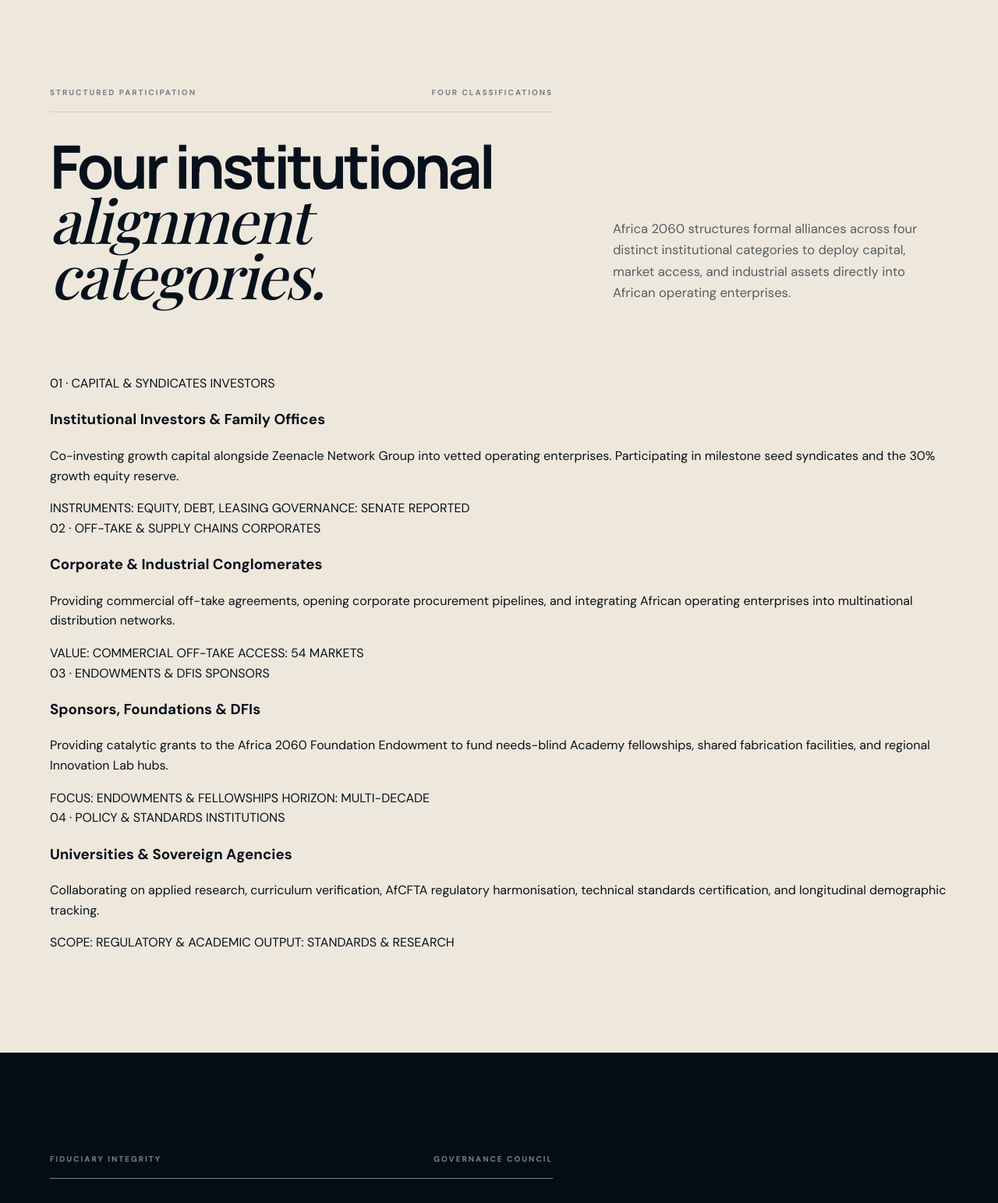
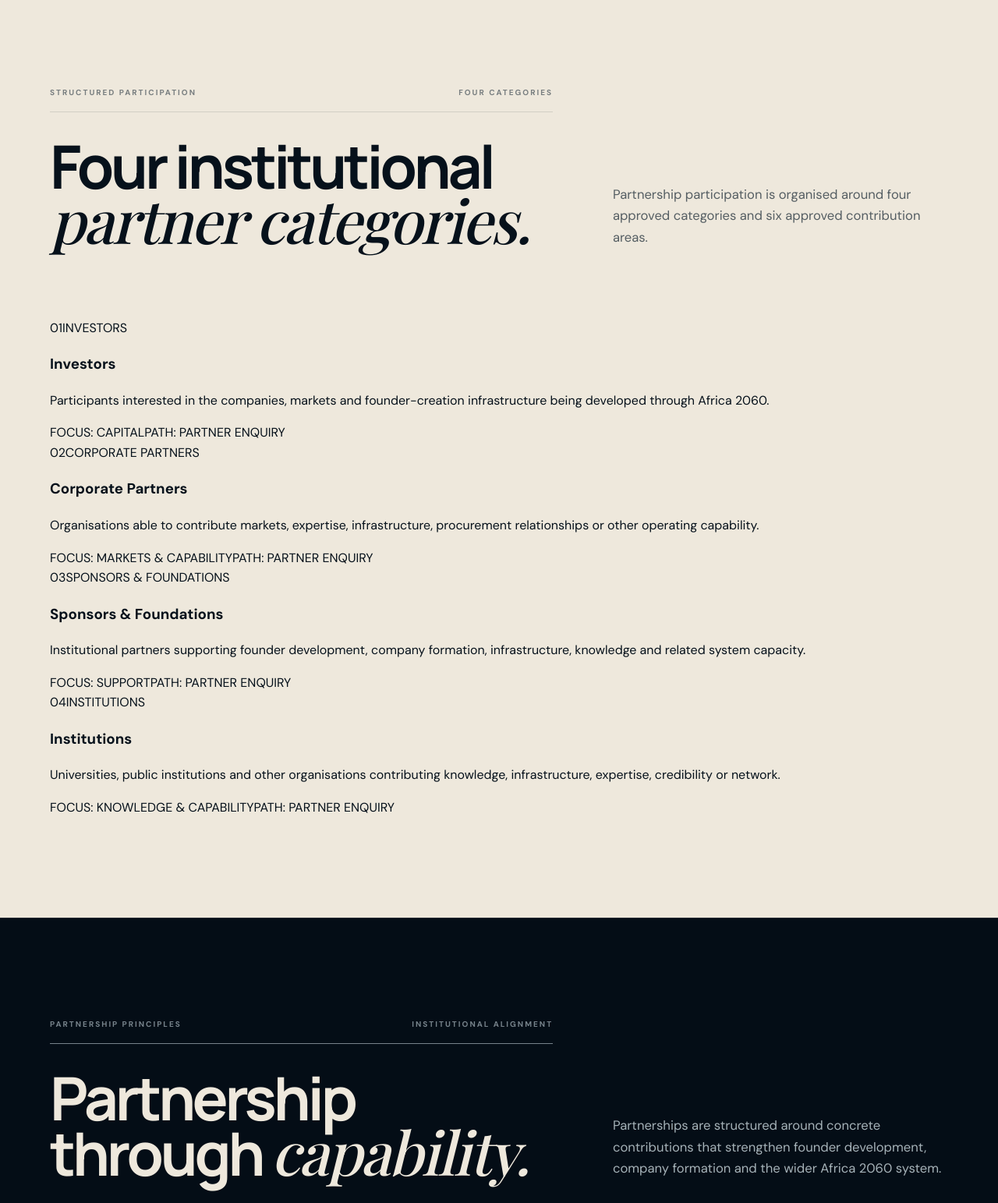
Before and after one commit to zeenacle/Africa-2060, a website: page partners/index.html in a window 1280 px wide. Shown: the part 1090-2633 px from the top of the page at 78% size. Drawn offline with nearby package versions, Linux system fonts and the light colour scheme; a web font is replaced by a local one.

Commit message:
chore: align Partner Gateway with approved participation model

```diff
--- a/partners/index.html
+++ b/partners/index.html
@@ -2727,7 +2727,7 @@
       <div class="eyebrow-row"><span>08 / PARTNERSHIP GATEWAY</span><span>INSTITUTIONAL INTAKE</span></div>
       <h1 id="partner-hero-title" class="display">Help build the infrastructure for <span>economic</span><span class="serif">ownership.</span></h1>
       <div class="hero-v2-sub">
-        <p>Africa 2060 brings together Investors, Corporate Partners, Sponsors &amp; Foundations and Institutions around founder creation and company building across 54 African economies.</p>
+        <p>Africa 2060 brings together Investors, Corporate Partners, Sponsors &amp; Foundations and Institutions around founder creation, company formation and economic ownership.</p>
         <p>Partners can contribute Capital, Markets, Expertise, Infrastructure, Credibility / Network and Knowledge to back the next generation of African builders.</p>
       </div>
       <div class="hero-v2-actions">
@@ -2749,92 +2749,62 @@
 <section class="act act-cream" id="classifications">
   <div class="act-head">
     <div>
-      <div class="eyebrow-row"><span>STRUCTURED PARTICIPATION</span><span>FOUR CLASSIFICATIONS</span></div>
-      <h2 style="margin-top:34px">Four institutional <span class="serif">alignment categories.</span></h2>
+      <div class="eyebrow-row"><span>STRUCTURED PARTICIPATION</span><span>FOUR CATEGORIES</span></div>
+      <h2 style="margin-top:34px">Four institutional <span class="serif">partner categories.</span></h2>
     </div>
-    <p>Africa 2060 structures formal alliances across four distinct institutional categories to deploy capital, market access, and industrial assets directly into African operating enterprises.</p>
+    <p>Partnership participation is organised around four approved categories and six approved contribution areas.</p>
   </div>
 
   <div class="monograph-grid" style="margin-top:40px">
     <article class="monograph-card">
-      <div class="monograph-card-top">
-        <span>01 · CAPITAL &amp; SYNDICATES</span>
-        <span>INVESTORS</span>
-      </div>
-      <h3>Institutional Investors &amp; Family Offices</h3>
-      <p>Co-investing growth capital alongside Zeenacle Network Group into vetted operating enterprises. Participating in milestone seed syndicates and the 30% growth equity reserve.</p>
-      <div class="monograph-card-foot">
-        <span>INSTRUMENTS: EQUITY, DEBT, LEASING</span>
-        <span>GOVERNANCE: SENATE REPORTED</span>
-      </div>
+      <div class="monograph-card-top"><span>01</span><span>INVESTORS</span></div>
+      <h3>Investors</h3>
+      <p>Participants interested in the companies, markets and founder-creation infrastructure being developed through Africa 2060.</p>
+      <div class="monograph-card-foot"><span>FOCUS: CAPITAL</span><span>PATH: PARTNER ENQUIRY</span></div>
     </article>
-
     <article class="monograph-card">
-      <div class="monograph-card-top">
-        <span>02 · OFF-TAKE &amp; SUPPLY CHAINS</span>
-        <span>CORPORATES</span>
-      </div>
-      <h3>Corporate &amp; Industrial Conglomerates</h3>
-      <p>Providing commercial off-take agreements, opening corporate procurement pipelines, and integrating African operating enterprises into multinational distribution networks.</p>
-      <div class="monograph-card-foot">
-        <span>VALUE: COMMERCIAL OFF-TAKE</span>
-        <span>ACCESS: 54 MARKETS</span>
-      </div>
+      <div class="monograph-card-top"><span>02</span><span>CORPORATE PARTNERS</span></div>
+      <h3>Corporate Partners</h3>
+      <p>Organisations able to contribute markets, expertise, infrastructure, procurement relationships or other operating capability.</p>
+      <div class="monograph-card-foot"><span>FOCUS: MARKETS &amp; CAPABILITY</span><span>PATH: PARTNER ENQUIRY</span></div>
     </article>
-
     <article class="monograph-card">
-      <div class="monograph-card-top">
-        <span>03 · ENDOWMENTS &amp; DFIS</span>
-        <span>SPONSORS</span>
-      </div>
-      <h3>Sponsors, Foundations &amp; DFIs</h3>
-      <p>Providing catalytic grants to the Africa 2060 Foundation Endowment to fund needs-blind Academy fellowships, shared fabrication facilities, and regional Innovation Lab hubs.</p>
-      <div class="monograph-card-foot">
-        <span>FOCUS: ENDOWMENTS &amp; FELLOWSHIPS</span>
-        <span>HORIZON: MULTI-DECADE</span>
-      </div>
+      <div class="monograph-card-top"><span>03</span><span>SPONSORS &amp; FOUNDATIONS</span></div>
+      <h3>Sponsors &amp; Foundations</h3>
+      <p>Institutional partners supporting founder development, company formation, infrastructure, knowledge and related system capacity.</p>
+      <div class="monograph-card-foot"><span>FOCUS: SUPPORT</span><span>PATH: PARTNER ENQUIRY</span></div>
     </article>
-
     <article class="monograph-card">
-      <div class="monograph-card-top">
-        <span>04 · POLICY &amp; STANDARDS</span>
-        <span>INSTITUTIONS</span>
-      </div>
-      <h3>Universities &amp; Sovereign Agencies</h3>
-      <p>Collaborating on applied research, curriculum verification, AfCFTA regulatory harmonisation, technical standards certification, and longitudinal demographic tracking.</p>
-      <div class="monograph-card-foot">
-        <span>SCOPE: REGULATORY &amp; ACADEMIC</span>
-        <span>OUTPUT: STANDARDS &amp; RESEARCH</span>
-      </div>
+      <div class="monograph-card-top"><span>04</span><span>INSTITUTIONS</span></div>
+      <h3>Institutions</h3>
+      <p>Universities, public institutions and other organisations contributing knowledge, infrastructure, expertise, credibility or network.</p>
+      <div class="monograph-card-foot"><span>FOCUS: KNOWLEDGE &amp; CAPABILITY</span><span>PATH: PARTNER ENQUIRY</span></div>
     </article>
   </div>
 </section>
 
-<!-- SECTION 03: PARTNERSHIP GOVERNANCE & COUNCIL -->
+<!-- SECTION 03: PARTNERSHIP PRINCIPLES -->
 <section class="act act-dark" id="governance-council">
   <div class="act-head">
     <div>
-      <div class="eyebrow-row"><span>FIDUCIARY INTEGRITY</span><span>GOVERNANCE COUNCIL</span></div>
-      <h2 style="margin-top:34px">Sovereign partnership, <span class="serif">strict transparency.</span></h2>
+      <div class="eyebrow-row"><span>PARTNERSHIP PRINCIPLES</span><span>INSTITUTIONAL ALIGNMENT</span></div>
+      <h2 style="margin-top:34px">Partnership through <span class="serif">capability.</span></h2>
     </div>
-    <p>Every partnership is governed under strict transparency standards verified by the Africa 2060 Governance Senate. Zero speculative grants; all resources flow directly into productive enterprise assets.</p>
+    <p>Partnerships are structured around concrete contributions that strengthen founder development, company formation and the wider Africa 2060 system.</p>
   </div>
-
   <div class="split-editorial" style="margin-top:40px">
     <div class="split-photo-pane">
-      <img src="../images/partners-table.png" alt="High-level multilateral partnership negotiation and governance council" width="1200" height="800" loading="lazy" decoding="async">
+      <img src="../images/partners-table.png" alt="Institutional partnership discussion" width="1200" height="800" loading="lazy" decoding="async">
       <div class="split-photo-caption">
-        <span>PARTNERSHIP GOVERNANCE COUNCIL</span>
-        <span>TRANSPARENT FIDUCIARY AUDITING &amp; REPORTING</span>
+        <span>INSTITUTIONAL ALIGNMENT</span>
+        <span>CAPABILITY · MARKET · INFRASTRUCTURE · KNOWLEDGE</span>
       </div>
     </div>
     <div class="split-text-pane">
-      <h3 style="font-family:var(--display);font-size:24px;color:#fff;margin-bottom:12px">Principles of Collaboration</h3>
-      <p style="font-size:14.5px;color:var(--white-soft);line-height:1.6">We do not accept passive charitable donations. We build bilateral operating partnerships where capital, technical expertise, and commercial markets directly strengthen African founders.</p>
-      <div class="giving-list" style="margin-top:24px">
-        <div class="giving-list-item" style="background:var(--navy-surface);border:1px solid var(--navy-border);color:#fff"><b style="color:var(--gold)">DIRECT DEPLOYMENT</b><span style="color:var(--white-muted)">Resources fund physical equipment, working capital, and cohort training.</span></div>
-        <div class="giving-list-item" style="background:var(--navy-surface);border:1px solid var(--navy-border);color:#fff"><b style="color:var(--gold)">LOCAL OWNERSHIP</b><span style="color:var(--white-muted)">Founders retain 50% majority equity; partners receive clean statutory returns.</span></div>
-        <div class="giving-list-item" style="background:var(--navy-surface);border:1px solid var(--navy-border);color:#fff"><b style="color:var(--gold)">LONGITUDINAL AUDITING</b><span style="color:var(--white-muted)">Continuous outcome reporting on enterprise survival, employment, and taxes.</span></div>
+      <div class="giving-list" style="margin-top:0">
+        <div class="giving-list-item" style="background:var(--navy-surface);border:1px solid var(--navy-border);color:#fff"><b style="color:var(--gold)">MISSION ALIGNMENT</b><span style="color:var(--white-muted)">Support the founder-creation and company-building mandate of Africa 2060.</span></div>
+        <div class="giving-list-item" style="background:var(--navy-surface);border:1px solid var(--navy-border);color:#fff"><b style="color:var(--gold)">CONCRETE CONTRIBUTION</b><span style="color:var(--white-muted)">Contribute through one or more of the approved participation areas.</span></div>
+        <div class="giving-list-item" style="background:var(--navy-surface);border:1px solid var(--navy-border);color:#fff"><b style="color:var(--gold)">TRANSPARENT SCOPE</b><span style="color:var(--white-muted)">Define the intended role, scope and contribution through the partner enquiry pathway.</span></div>
       </div>
     </div>
   </div>
@@ -2847,44 +2817,44 @@
       <div class="eyebrow-row"><span>PARTNERSHIP PATHWAYS</span><span>STRUCTURED PARTICIPATION</span></div>
       <h2 style="margin-top:34px">Participation through <span class="serif">capability.</span></h2>
     </div>
-    <p>Africa 2060 does not solicit passive donations. We structure institutional alliances where capital, procurement, technical assets, and market access are deployed directly into African operating enterprises.</p>
+    <p>Partnership participation is structured around the approved contribution areas and the needs of the founder-creation system.</p>
   </div>
 
   <div class="giving-grid" id="pathways">
     <div>
       <h3 style="font-family:var(--display);font-size:clamp(22px,2.2vw,32px);margin-bottom:12px;color:var(--ink)">Approved Contribution Areas</h3>
-      <p style="font-size:14.5px;color:var(--ink-soft);line-height:1.6">Select from the six institutional contribution pathways verified by the Africa 2060 Governance Senate:</p>
+      <p style="font-size:14.5px;color:var(--ink-soft);line-height:1.6">Select from the six approved contribution areas:</p>
 
       <div class="giving-list">
         <div class="giving-list-item">
           <b>CAPITAL</b>
-          <span>Pre-seed milestone capital, equipment leasing facilities, working capital credit reserves, and venture co-investment syndicates.</span>
+          <span>Capital that can support founder and company formation through the appropriate architecture.</span>
         </div>
         <div class="giving-list-item">
           <b>MARKETS</b>
-          <span>Enterprise procurement contracts, commercial off-take commitments, cross-border distributor networks, and government supply opportunities.</span>
+          <span>Markets, procurement relationships and commercial access that can strengthen operating companies.</span>
         </div>
         <div class="giving-list-item">
           <b>EXPERTISE</b>
-          <span>Industrial engineering mentorship, factory management guidance, technical IP advisory, and statutory board stewardship.</span>
+          <span>Technical, commercial, leadership and specialist expertise.</span>
         </div>
         <div class="giving-list-item">
           <b>INFRASTRUCTURE</b>
-          <span>Shared fabrication workshops, testing laboratories, clean power corridors, warehousing, and cold-chain logistics access.</span>
+          <span>Physical, digital and operational infrastructure that enables founder and company activity.</span>
         </div>
         <div class="giving-list-item">
           <b>CREDIBILITY / NETWORK</b>
-          <span>Pan-African regulatory navigation under AfCFTA, sovereign institutional collaboration, and global investor syndication.</span>
+          <span>Credibility, trusted networks and institutional access.</span>
         </div>
         <div class="giving-list-item">
           <b>KNOWLEDGE</b>
-          <span>Live market challenge briefs, unmet demand intelligence, sector opportunity mapping, and industrial research datasets.</span>
+          <span>Knowledge, market intelligence, challenge briefs and sector opportunity mapping.</span>
         </div>
       </div>
 
       <div style="margin-top:36px;padding:24px;border:1px solid var(--darkline);background:#fff">
         <small style="font-size:10px;font-weight:700;letter-spacing:0.18em;color:var(--gold);display:block;margin-bottom:8px">INSTITUTIONAL INVESTOR NOTICE</small>
-        <p style="font-size:13.5px;color:var(--ink-soft);line-height:1.55;margin:0">Investment inquiries through this gateway are reviewed for co-investment syndication into vetted operating companies and the 30% growth capital pool. This does not constitute a public solicitation or offer of securities.</p>
+        <p style="font-size:13.5px;color:var(--ink-soft);line-height:1.55;margin:0">Investor participation is handled through this Partner pathway. This page does not execute an investment transaction or set investment terms.</p>
       </div>
     </div>
 
```
